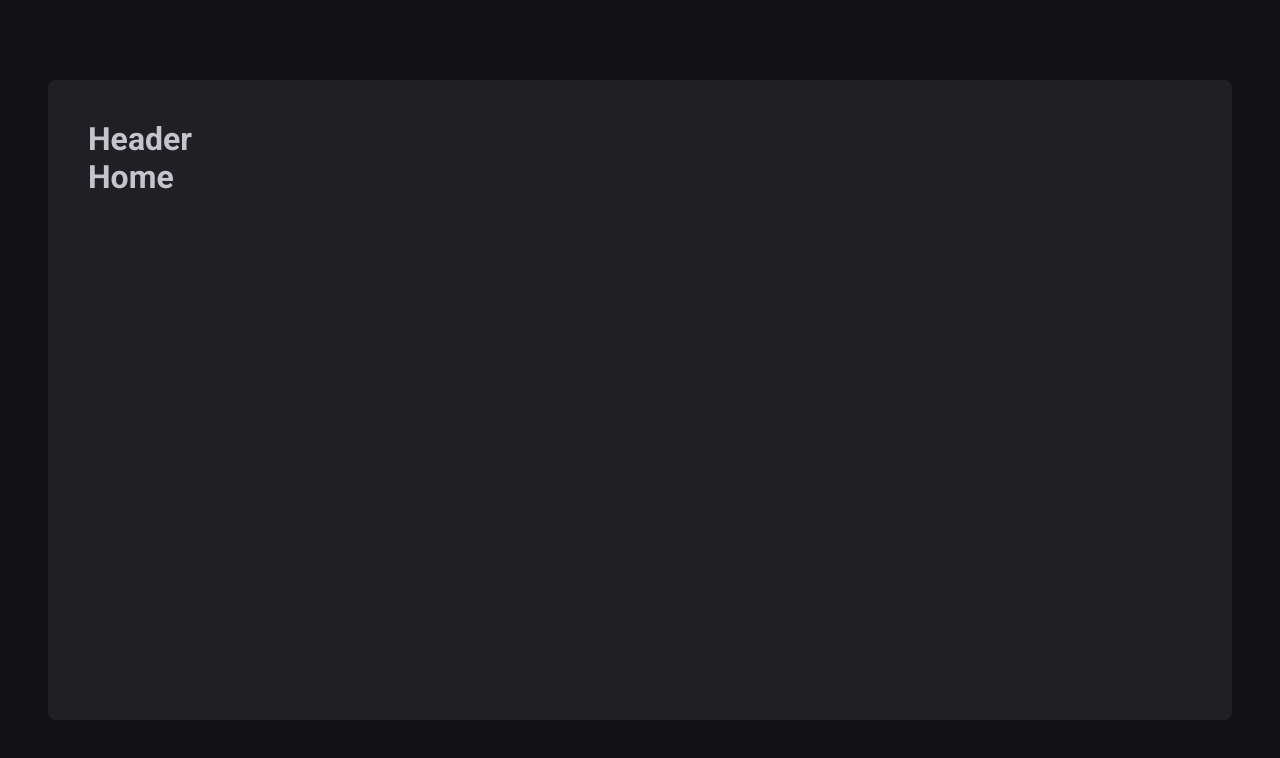
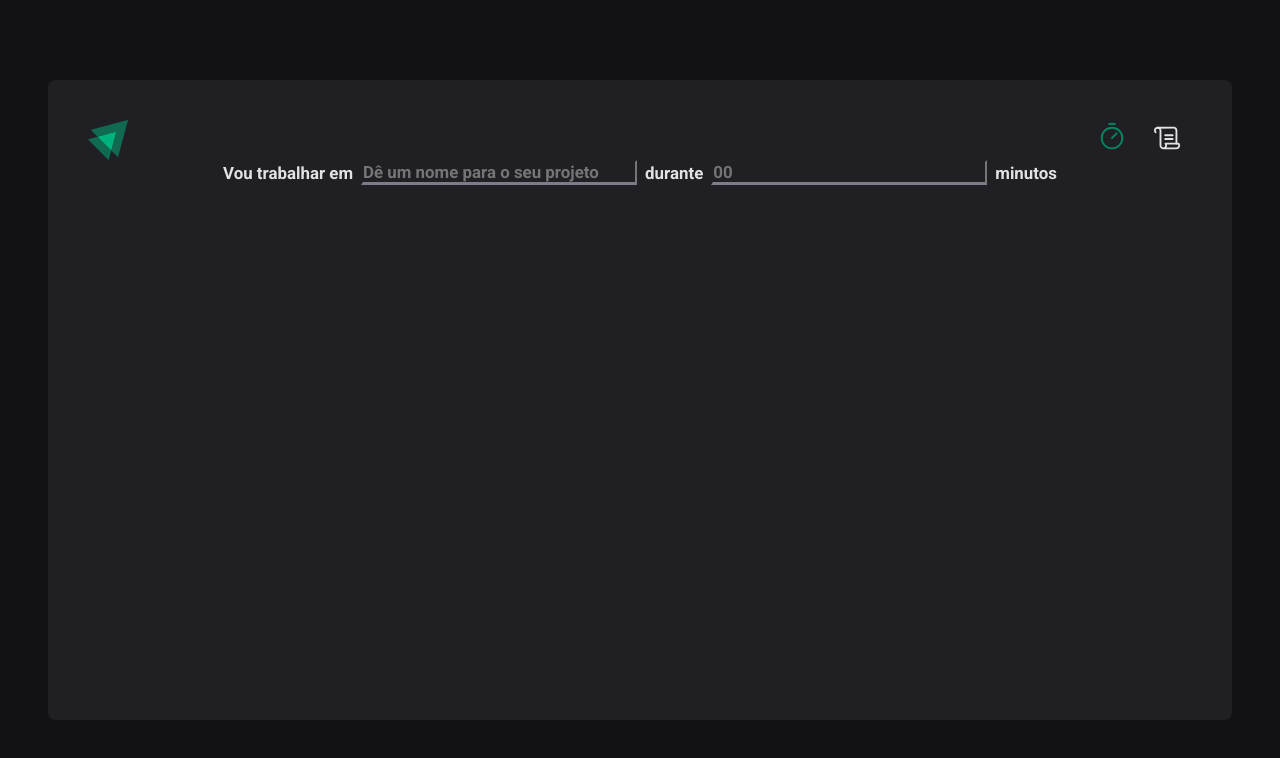
Before and after one commit to CaioCarvalho314/pomodoroTimer, a React (Vite) app: page / in a window 1280 px wide. Shown: the top 758 px of the page. Built offline with nearby package versions, Linux system fonts and the light colour scheme.

Commit message:
feat: finish header and start Home

```diff
--- a/package.json
+++ b/package.json
@@ -10,6 +10,7 @@
     "preview": "vite preview"
   },
   "dependencies": {
+    "phosphor-react": "^1.4.1",
     "react": "^18.2.0",
     "react-dom": "^18.2.0",
     "react-router-dom": "^6.14.1",
--- a/src/components/Header/index.tsx
+++ b/src/components/Header/index.tsx
@@ -1,9 +1,20 @@
-import {HeaderContainer} from "./styles";
+import { Timer, Scroll } from "phosphor-react";
+import { HeaderContainer } from "./styles";
+import logoIgnite from "./../../assets/logo-ignite.svg";
+import { NavLink } from "react-router-dom";
 
 export default function Header() {
   return (
-    <>
-      <h1>Header</h1>
-    </>
+    <HeaderContainer>
+      <img src={logoIgnite} alt="Logo do Ignite"></img>
+      <nav>
+        <NavLink to="/" title="Timer">
+          <Timer size={30} />
+        </NavLink>
+        <NavLink to="/history" title="Histórico">
+          <Scroll size={30} />
+        </NavLink>
+      </nav>
+    </HeaderContainer>
   );
 }
--- a/src/components/Header/styles.ts
+++ b/src/components/Header/styles.ts
@@ -4,4 +4,25 @@ export const HeaderContainer = styled.header`
   display: flex;
   align-items: center;
   justify-content: space-between;
+
+  nav {
+    display: flex;
+    gap: 0.5rem;
+  }
+  a {
+    width: 3rem;
+    height: 2.5rem;
+    display: flex;
+    justify-content: center;
+    color: ${(props) => props.theme["gray-100"]};
+    border-top: 3px solid transparent;
+    border-bottom: 3px solid transparent;
+
+    &:hover {
+      border-bottom: 3px solid ${(props) => props.theme["green-500"]};
+    }
+    &.active {
+      color: ${(props) => props.theme["green-500"]};
+    }
+  }
 `;
--- a/src/pages/Home.tsx
+++ /dev/null
@@ -1,7 +0,0 @@
-export function Home() {
-  return (
-    <>
-      <h1>Home</h1>
-    </>
-  );
-}
--- /dev/null
+++ b/src/pages/Home/index.tsx
@@ -0,0 +1,13 @@
+import { HomeContainer } from "./styles";
+
+export function Home() {
+  return (
+    <HomeContainer>
+      <span>Vou trabalhar em</span>
+      <input placeholder="Dê um nome para o seu projeto"></input>
+      <span>durante</span>
+      <input placeholder="00"></input>
+      <span>minutos</span>
+    </HomeContainer>
+  );
+}
--- /dev/null
+++ b/src/pages/Home/styles.ts
@@ -0,0 +1,21 @@
+import { styled } from "styled-components";
+
+export const HomeContainer = styled.div`
+  display: flex;
+  justify-content: center;
+  align-items: center;
+  gap: 0.5rem;
+  font-family: "Roboto", sans-serif;
+  font-weight: 600;
+  font-size: 1.0556rem;
+  color: ${(props) => props.theme["gray-100"]};
+
+  input {
+    width: 25%;
+    display: inline;
+    background: transparent;
+    font-weight: 600;
+    font-size: 1.0556rem;
+    border-bottom: 3px solid ${(props) => props.theme["gray-500"]};
+  }
+`;
```
Also changed, not shown: src/assets/logo-ignite.svg (added), src/pages/History/index.tsx (renamed from src/pages/History.tsx), 1 other file (tests, documents, lock files or other folders).
